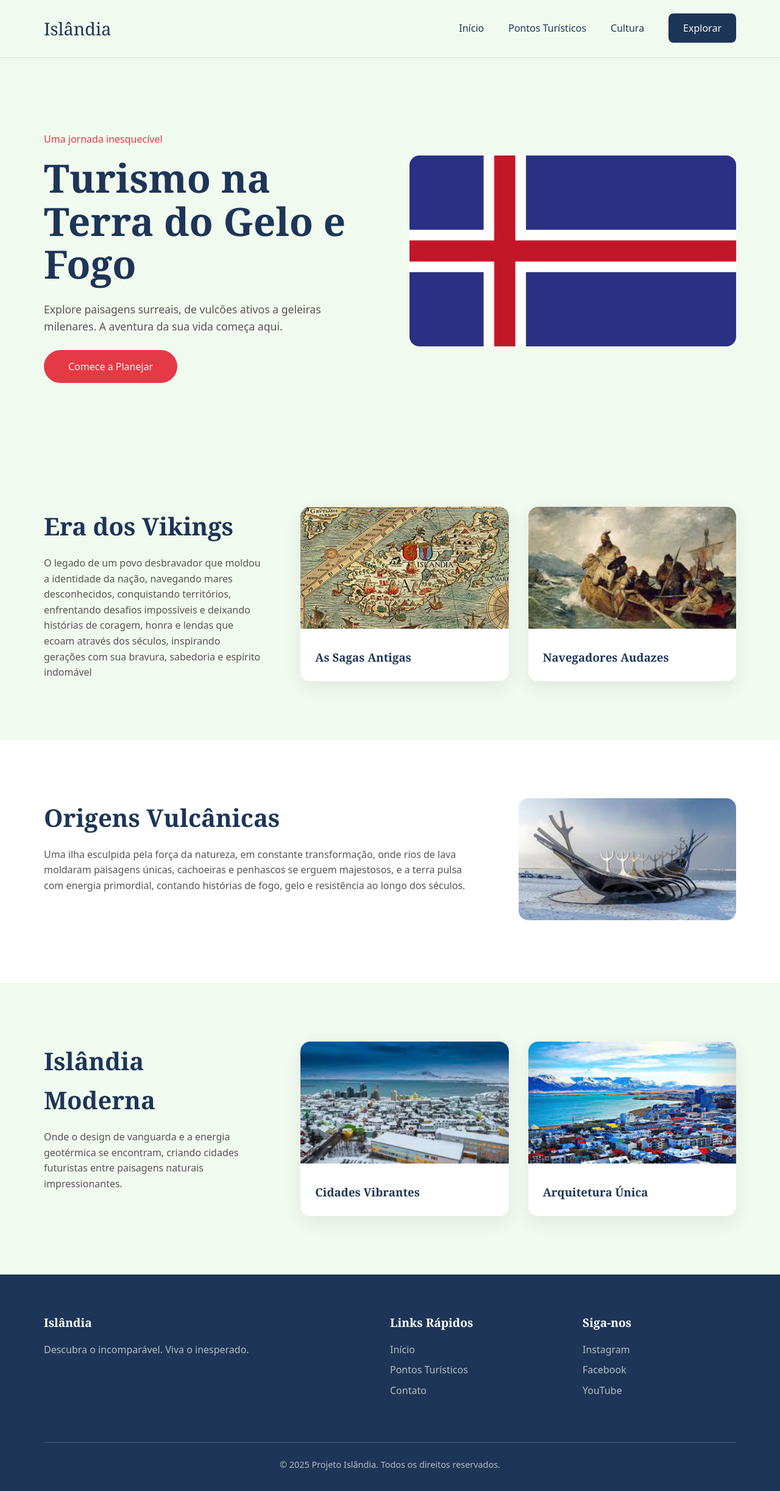
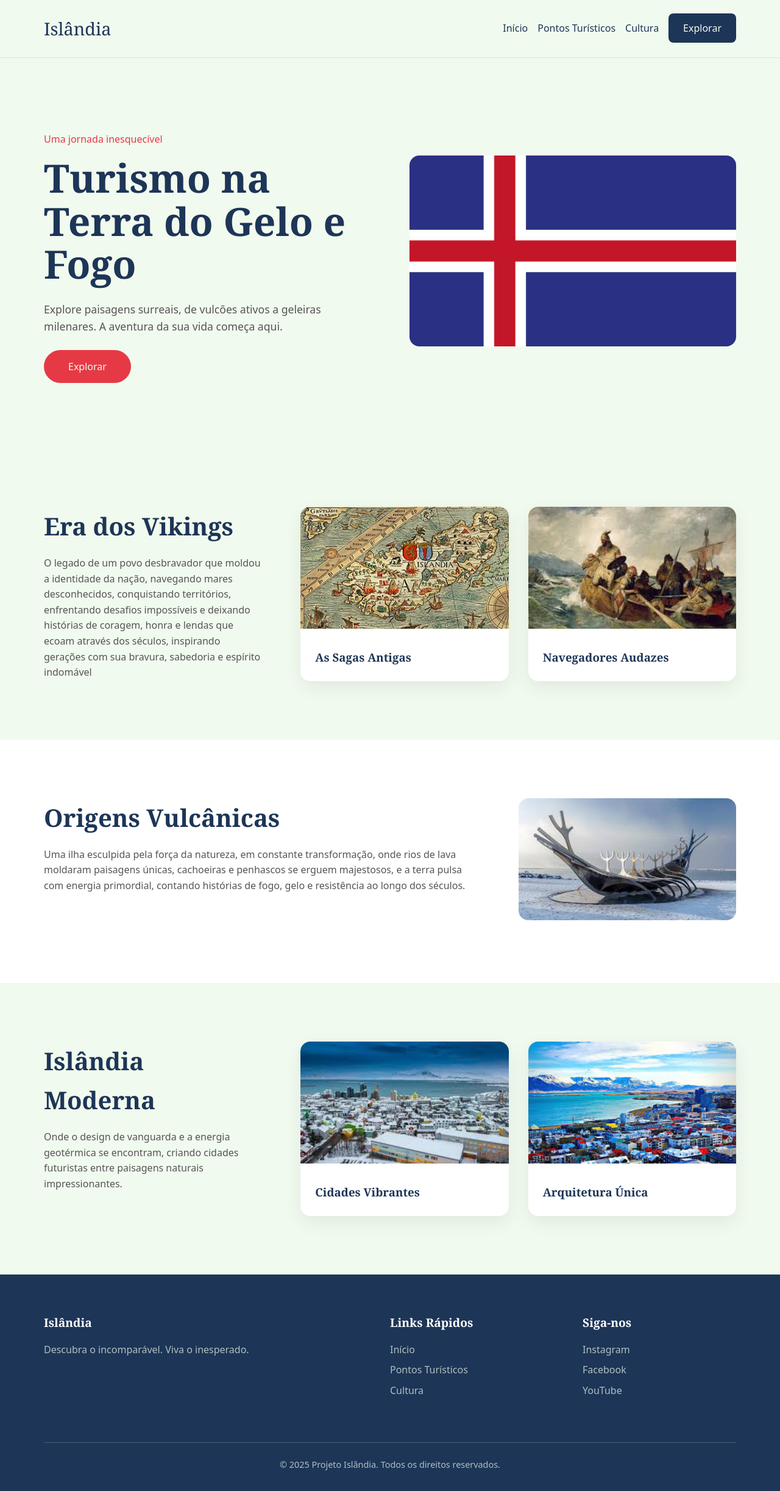
Before and after one commit to DiegoSilva017/Islandia-web, a plain HTML site: page pages/Historia/index.html in a window 1280 px wide. Shown: the whole page at 61% size. Drawn offline with Linux system fonts and the light colour scheme.

Commit message:
Ajustando

```diff
--- a/pages/Historia/index.css
+++ b/pages/Historia/index.css
@@ -7,11 +7,11 @@
 }
 
 html {
-  font-size: 16px;
+  font-size: 1rem;
   scroll-behavior: smooth;
 }
 
-@keyframes fadeIn {
+@keyframes inicio {
   from {
     opacity: 0;
     transform: translateY(10px);
@@ -27,7 +27,7 @@ body {
   color: #333;
   background-color: #f1faee;
   line-height: 1.6;
-  animation: fadeIn 1s ease-in-out;
+  animation: inicio 1s ease-in-out;
 }
 
 .conteiner {
@@ -62,7 +62,7 @@ body {
 .navegacao-principal ul {
   display: flex;
   align-items: center;
-  gap: 2.5rem;
+  gap: 1rem;
   list-style: none;
 }
 
@@ -135,7 +135,6 @@ body {
 }
 .botao-principal:hover {
   background-color: #1d3557;
-  transform: scale(1.05);
 }
 
 .hero-imagem img {
--- a/pages/Historia/index.html
+++ b/pages/Historia/index.html
@@ -16,7 +16,7 @@
                 <ul>
                     <li><a href="index.html">Início</a></li>
                     <li><a href="../Pontos/index.html">Pontos Turísticos</a></li>
-                    <li><a href="#">Cultura</a></li>
+                    <li><a href="../Cultura/index.html">Cultura</a></li>
                     <li><a href="#" class="botao-nav">Explorar</a></li>
                 </ul>
             </nav>
@@ -30,7 +30,7 @@
                     <p class="hero-subtitulo">Uma jornada inesquecível</p>
                     <h1 class="hero-titulo">Turismo na Terra do Gelo e Fogo</h1>
                     <p class="hero-descricao">Explore paisagens surreais, de vulcões ativos a geleiras milenares. A aventura da sua vida começa aqui.</p>
-                    <a href="#" class="botao-principal">Comece a Planejar</a>
+                    <a href="../Cultura/index.html" class="botao-principal">Explorar</a>
                 </div>
                 <div class="hero-imagem">
                     <img src="../../assets/Historia/Bandeira.jpg" alt="Majestosa cachoeira na Islândia com um céu dramático ao fundo">
@@ -114,7 +114,7 @@
                     <ul>
                         <li><a href="../Historia/index.html">Início</a></li>
                         <li><a href="index.html">Pontos Turísticos</a></li>
-                        <li><a href="#">Contato</a></li>
+                        <li><a href="../Cultura/index.html">Cultura</a></li>
                     </ul>
                 </div>
                 <div class="rodape-social">
```
Also changed, not shown: pages/Pontos/index.html (+2 -2 lines).
